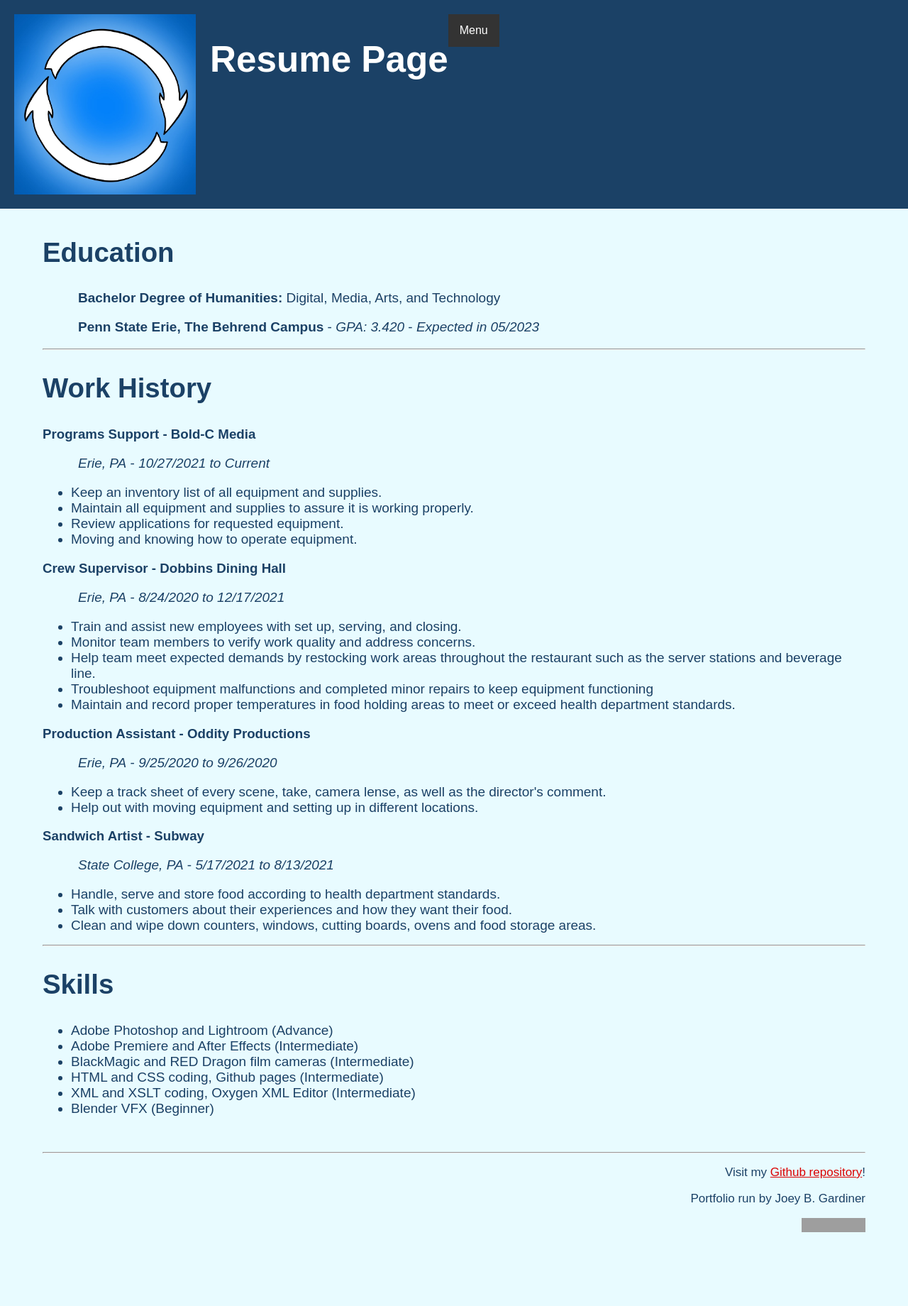
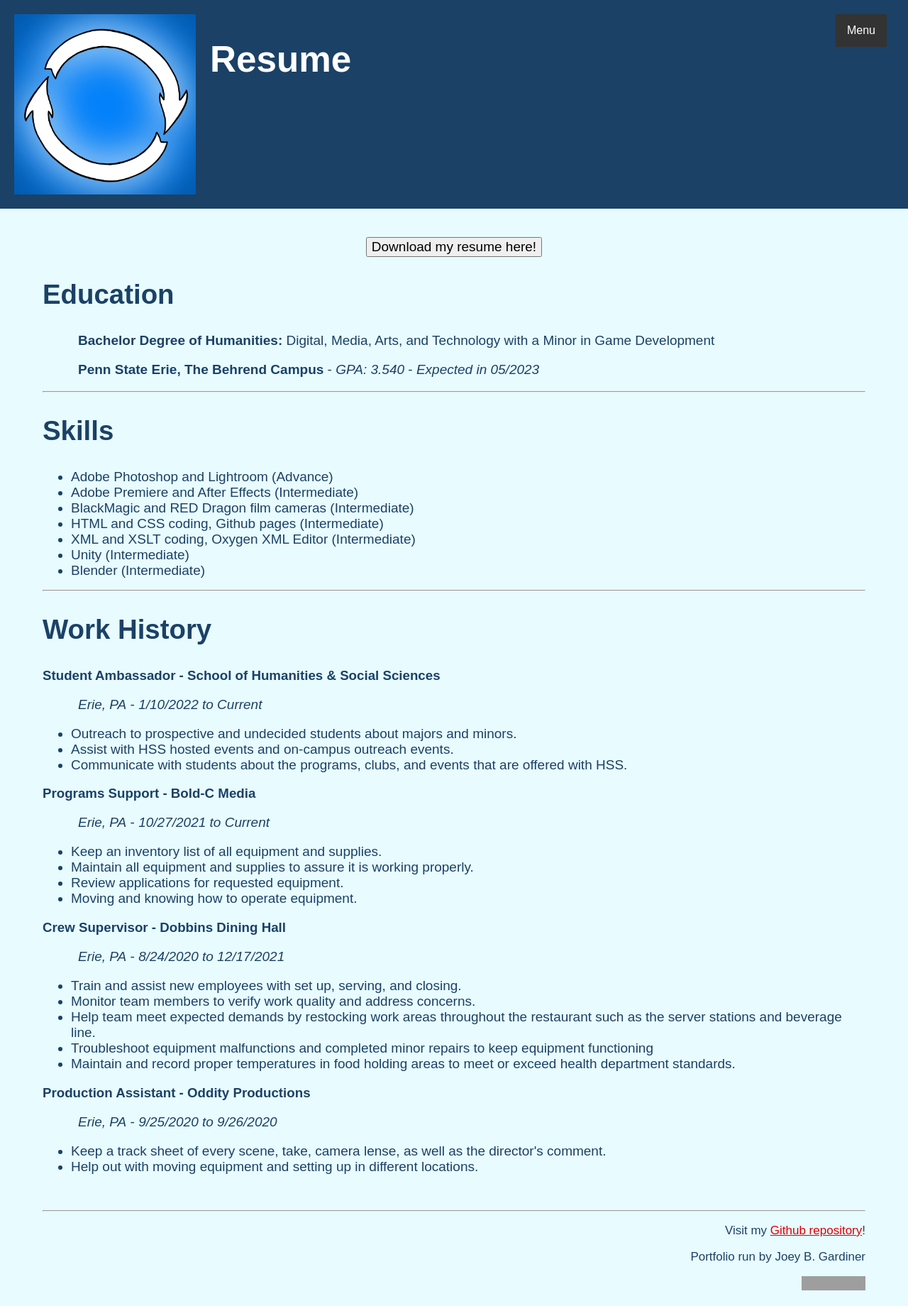
Before and after one commit to jbg5721/jbgPortfolio, a Jekyll site: the page built from docs/resume.html, in a window 1280 px wide. Shown: the whole page at 71% size. Built offline with Jekyll 4.4.1, drawn with Linux system fonts in a browser that asks for light colours; before the commit the page ends 1758 px from its top, so only the background shows below that; grey boxes are pictures that could not be loaded.

Commit message:
updatinbg menu, resume, webwork

```diff
--- a/docs/resume.html
+++ b/docs/resume.html
@@ -1,18 +1,40 @@
 ---
 layout: default
-title: Resume Page
+title: Resume
 url: https://jbg5721.github.io/jbgPortfolio/resume.html
 ---
 <section>
+    <div class="download">
+
+        <button class="button" type="submit" onclick="window.open('/images/gardinerResume.pdf', '_blank')">Download my resume here!</button>
+
+    </div>
     <h2>Education</h2>
 
-
-    <p><b>Bachelor Degree of Humanities:</b> Digital, Media, Arts, and Technology</p>
-    <p><b>Penn State Erie, The Behrend Campus</b> - <i>GPA: 3.420</i> - <i>Expected in 05/2023</i></p>
-
+    <p><b>Bachelor Degree of Humanities:</b> Digital, Media, Arts, and Technology with a Minor in Game Development</p>
+    <p><b>Penn State Erie, The Behrend Campus</b> - <i>GPA: 3.540</i> - <i>Expected in 05/2023</i></p>
 
     <hr />
+    <h2>Skills</h2>
+    <ul>
+        <li>Adobe Photoshop and Lightroom (Advance)</li>
+        <li>Adobe Premiere and After Effects (Intermediate)</li>
+        <li>BlackMagic and RED Dragon film cameras (Intermediate)</li>
+        <li>HTML and CSS coding, Github pages (Intermediate)</li>
+        <li>XML and XSLT coding, Oxygen XML Editor (Intermediate)</li>
+        <li>Unity (Intermediate)</li>
+        <li>Blender (Intermediate)</li>
+    </ul>
+    <hr />
+
     <h2>Work History</h2>
+    <h3>Student Ambassador - School of Humanities & Social Sciences</h3>
+    <p><i>Erie, PA</i> - <i>1/10/2022 to Current</i></p>
+    <ul>
+        <li>Outreach to prospective and undecided students about majors and minors.</li>
+        <li>Assist with HSS hosted events and on-campus outreach events.</li>
+        <li>Communicate with students about the programs, clubs, and events that are offered with HSS.</li>
+    </ul>
     <h3>Programs Support - Bold-C Media</h3>
     <p><i>Erie, PA</i> - <i>10/27/2021 to Current</i></p>
     <ul>
@@ -36,22 +58,13 @@ url: https://jbg5721.github.io/jbgPortfolio/resume.html
         <li>Keep a track sheet of every scene, take, camera lense, as well as the director's comment.</li>
         <li>Help out with moving equipment and setting up in different locations.</li>
     </ul>
-    <h3>Sandwich Artist - Subway</h3>
+    <!--<h3>Sandwich Artist - Subway</h3>
     <p><i>State College, PA</i> - <i>5/17/2021 to 8/13/2021</i></p>
     <ul>
         <li>Handle, serve and store food according to health department standards. </li>
         <li>Talk with customers about their experiences and how they want their food. </li>
         <li>Clean and wipe down counters, windows, cutting boards, ovens and food storage areas.</li>
-    </ul>
+    </ul>-->
 
-    <hr />
-    <h2>Skills</h2>
-    <ul>
-        <li>Adobe Photoshop and Lightroom (Advance)</li>
-        <li>Adobe Premiere and After Effects (Intermediate)</li>
-        <li>BlackMagic and RED Dragon film cameras (Intermediate)</li>
-        <li>HTML and CSS coding, Github pages (Intermediate)</li>
-        <li>XML and XSLT coding, Oxygen XML Editor (Intermediate)</li>
-        <li>Blender VFX (Beginner)</li>
-    </ul>
+
 </section>
--- a/docs/style.css
+++ b/docs/style.css
@@ -34,6 +34,8 @@ a:active {
 /* Menu start */
 div.nav {
     overflow: hidden;
+    position:absolute;
+    right:30px;
 }
 .nav a {
   float: left;
@@ -84,7 +86,7 @@ li {
 }
 .dropdown-content {
   display: none;
-  position: absolute;
+  position: static;
   background-color: #f9f9f9;
   min-width: 160px;
   box-shadow: 0px 8px 16px 0px rgba(0,0,0,0.2);
@@ -255,7 +257,7 @@ div.title {
 /* header end  */
 div.tex {margin:25px 10vw 25px 10vw;}
 
-iframe {
+iframe.video {
     text-align:right;
     border: none;
 
@@ -264,6 +266,14 @@ iframe {
     background-color: #1b4166;
     padding: 1em;
     border-radius: 20px;
+
+}
+iframe.website {
+    text-align:center;
+    border: none;
+    width:90%;
+    height:35vh;
+
 
 }
 
@@ -303,6 +313,7 @@ div.disTex {
 }
 div.disTexL {
     float:left;
+    /*display:flex;*/
     text-align:center;
     background-color: #e8ecef;
     padding: 1em;
@@ -316,6 +327,7 @@ div.disTexL {
 }
 div.disTexR {
     float:right;
+    /*display:flex;*/
     text-align:center;
     background-color: #e8ecef;
     padding: 1em;
@@ -345,3 +357,14 @@ footer {
 span.foot {
     text-align:right;
 }
+
+/* Download button */
+
+.download {
+    text-align:center;
+
+}
+.button {
+    font-size: 19px;
+
+}
```
Also changed, not shown: docs/innerPage.html (+7 -7 lines), docs/webWork.html (+20 -4 lines), 1 other file.
